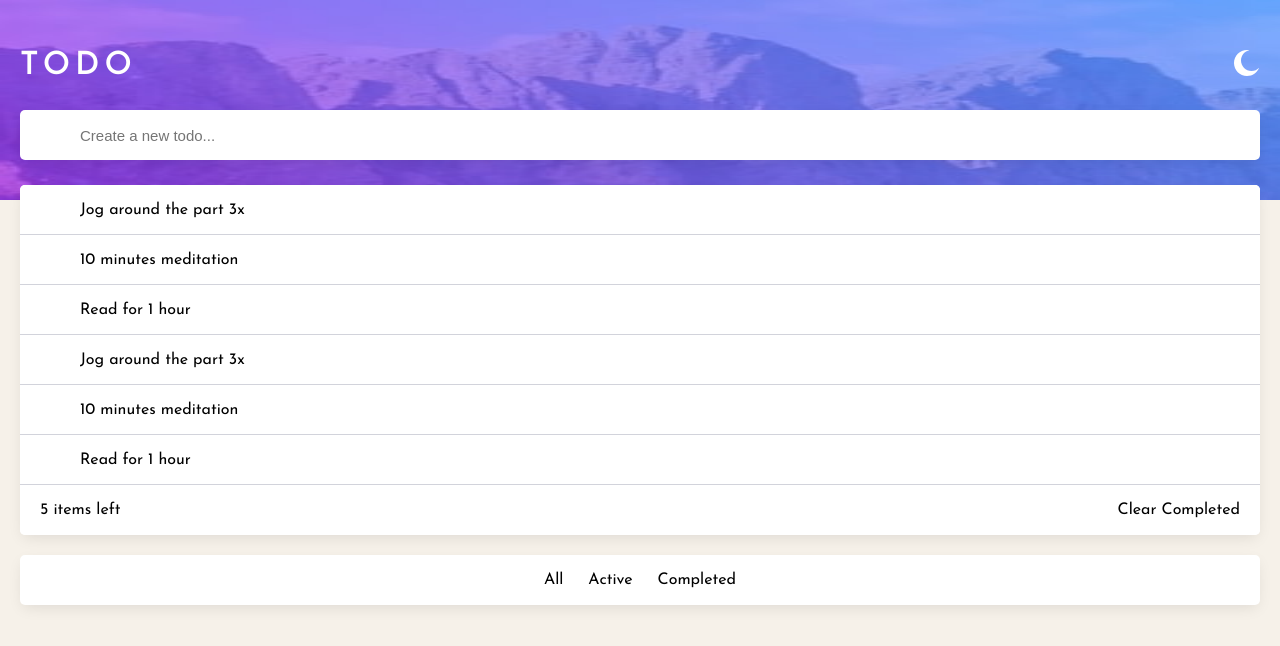
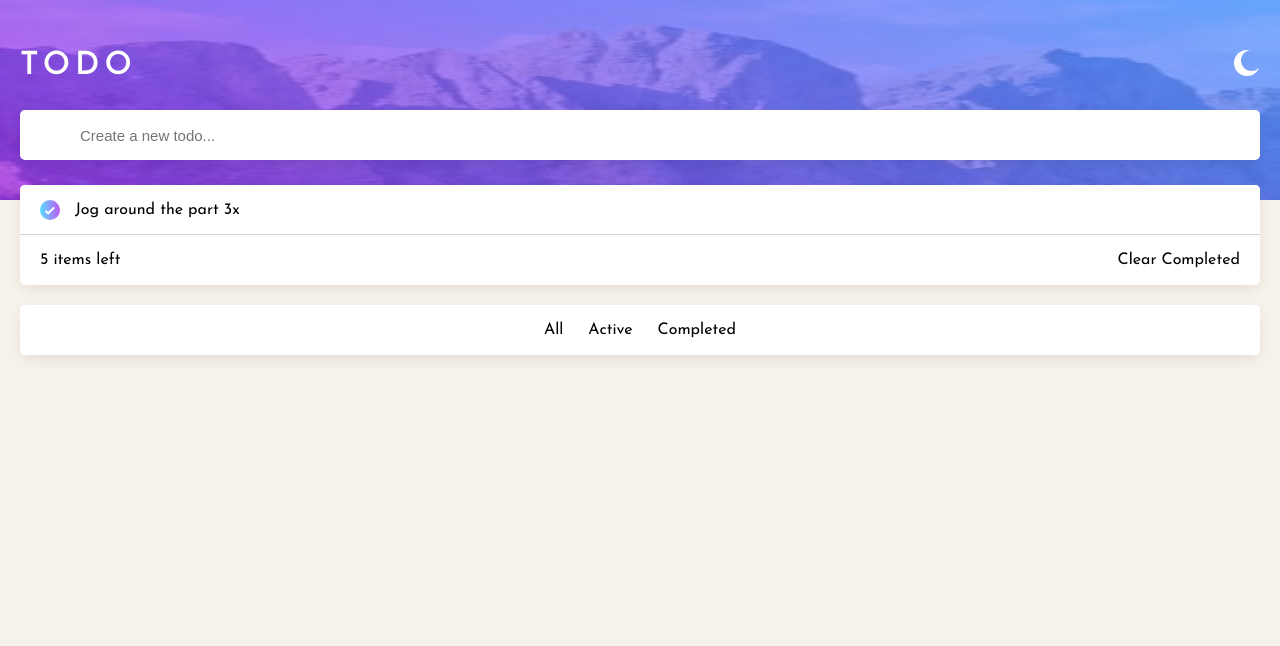
Before and after one commit to MoNi-hub4/Todo-app-main, a React (Create React App) app in the folder frontend/todo-app/: page / in a window 1280 px wide. Shown: the top 646 px of the page. Built offline with nearby package versions, Linux system fonts and the light colour scheme.

Commit message:
checkbtnadded

```diff
--- a/frontend/todo-app/src/Components/Body.js
+++ b/frontend/todo-app/src/Components/Body.js
@@ -1,5 +1,7 @@
-import React from "react";
+import React, { useState } from "react";
 import {
+  Checked,
+  CheckedImg,
   CreateTodo,
   FilterSection,
   InputBox,
@@ -10,20 +12,29 @@ import {
   TodoDetailBox,
 } from "../styledComponents/BodyStyle";
 
+import CheckedIcon from "../images/icon-check.svg";
+
 const Body = () => {
+  const [isClicked, setisClicked] = useState(true);
+
   return (
     <SecondSection>
       <SectionContent>
         <CreateTodo>
-          <InputBox placeholder="Create a new todo..."></InputBox>
+          <InputBox
+            placeholder="Create a new todo..."
+            type="text"
+            name="task"
+          ></InputBox>
         </CreateTodo>
         <TodoBox>
-          <Todo>Jog around the part 3x</Todo>
-          <Todo>10 minutes meditation</Todo>
-          <Todo>Read for 1 hour</Todo>
-          <Todo>Jog around the part 3x</Todo>
-          <Todo>10 minutes meditation</Todo>
-          <Todo>Read for 1 hour</Todo>
+          <Todo>
+            <Checked isClicked = {isClicked} onClick={() => setisClicked(!isClicked)}>
+              {isClicked && <CheckedImg src={CheckedIcon}></CheckedImg>}
+            </Checked>
+            Jog around the part 3x
+          </Todo>
+
           <TodoDetailBox>
             <div>5 items left</div>
             <div>Clear Completed</div>
--- a/frontend/todo-app/src/styledComponents/BodyStyle.js
+++ b/frontend/todo-app/src/styledComponents/BodyStyle.js
@@ -35,7 +35,7 @@ export const TodoBox = styled.div`
 export const Todo = styled.div`
   display: flex;
   align-items: center;
-  padding-left: 60px;
+  padding-left: 20px;
   height: 50px;
   background: #fff;
   border-bottom: 1px solid hsl(233, 11%, 84%);
@@ -68,3 +68,24 @@ export const FilterSection = styled.div`
   gap: 25px;
   justify-content: center;
 `;
+
+
+
+export const Checked = styled.div`
+  width: 20px;
+  height: 20px;
+  border-radius: 10px;
+  display: flex;
+  align-items: center;
+  justify-content: center;
+  margin-right: 15px;
+  border: ${props => props.isClicked ? "none" : "1px solid hsl(233, 11%, 84%)" };
+  background: ${props => props.isClicked ? "linear-gradient(to right ,  hsl(192, 100%, 67%) ,hsl(280, 87%, 65%))" : 0}
+
+`;
+
+export const CheckedImg = styled.img`
+
+  transform: translate(-5%,15%);
+  display: block;
+`
```
